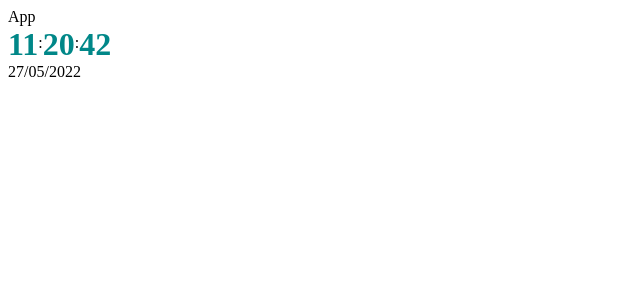
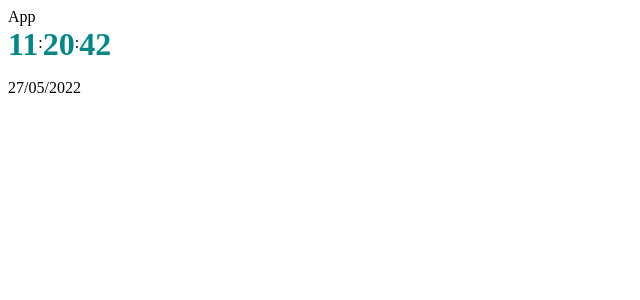
Before and after one commit to jonifen/demo-repo, a React (Vite) app: page / in a window 1280 px wide. Shown: the top 300 px of the page, without its empty margins (0-640 px from the left). Built offline with nearby package versions, Linux system fonts and the light colour scheme.

Commit message:
Add padding above date

```diff
--- a/src/clock.jsx
+++ b/src/clock.jsx
@@ -38,7 +38,7 @@ export const Clock = () => {
         <div style={separatorStyles}>:</div>
         <div style={numberStyles}>{padNumber(now.getSeconds())}</div>
       </div>
-      <div>
+      <div style={{ paddingTop: "1rem" }}>
         {padNumber(now.getDate())}/{padNumber(now.getMonth() + 1)}/
         {now.getFullYear()}
       </div>
```
